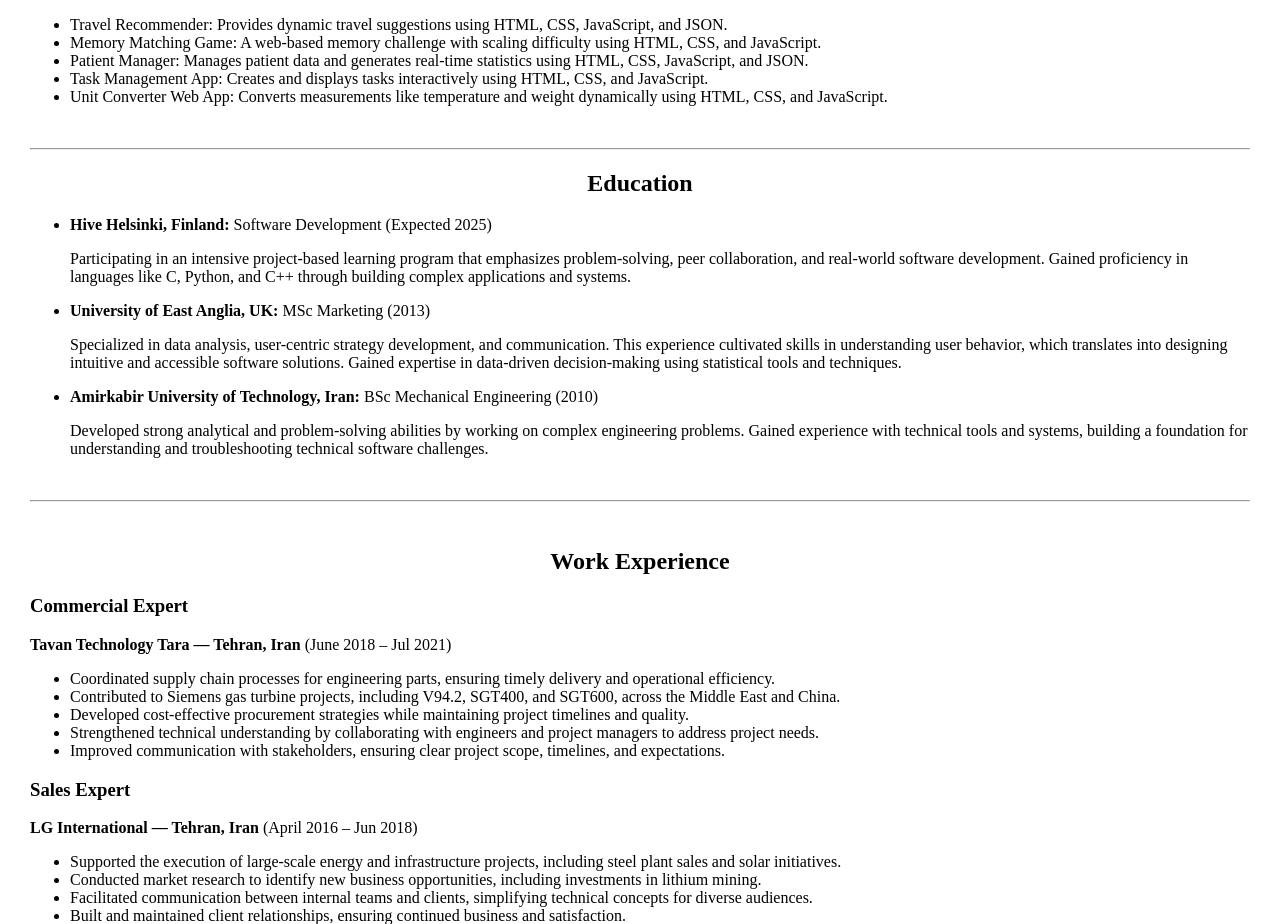
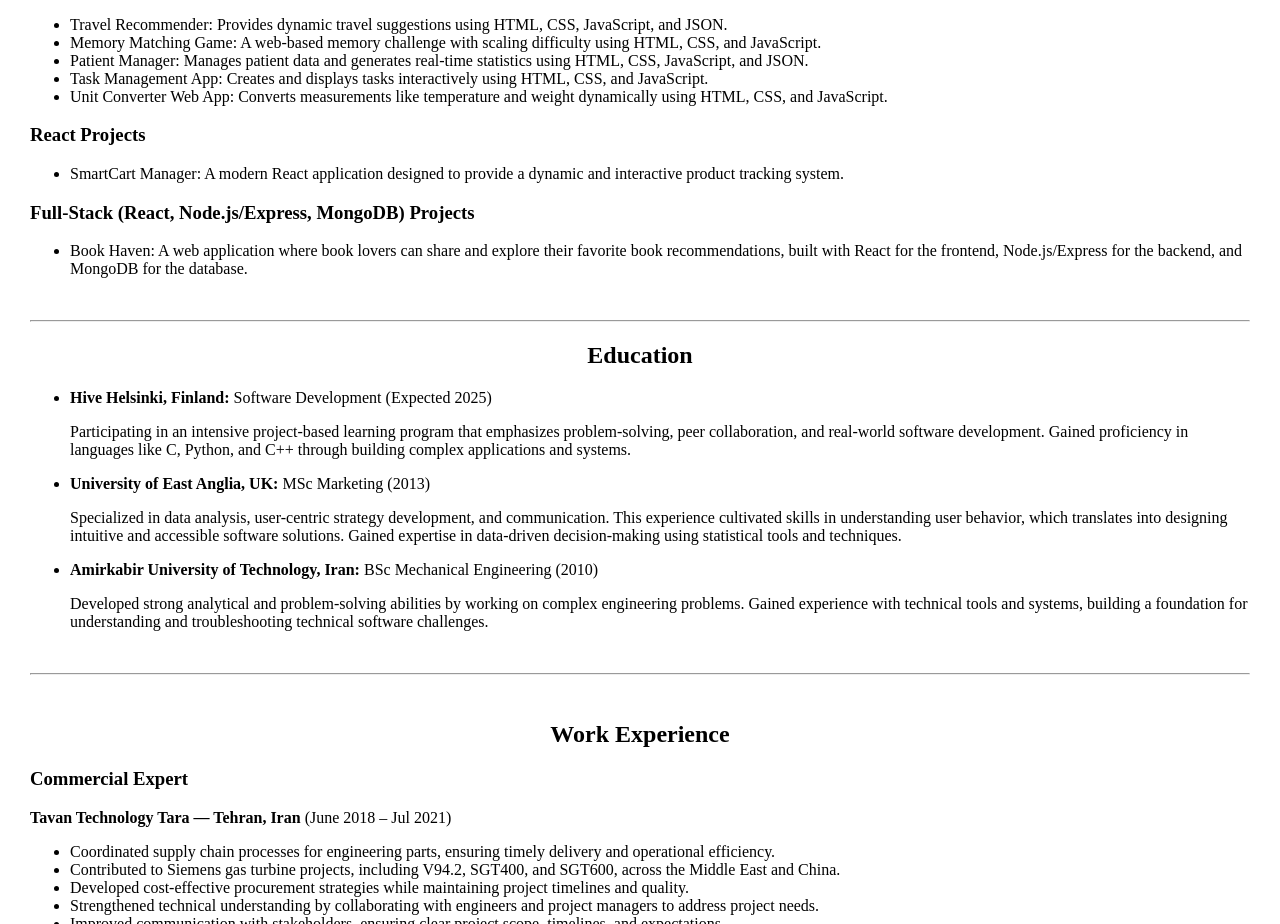
Before and after one commit to nima-nourinejad/resume, a plain HTML site: page index.html in a window 1280 px wide. Shown: the part 1500-2424 px from the top of the page. Drawn offline with Linux system fonts and the light colour scheme.

Commit message:
Update index.html

```diff
--- a/index.html
+++ b/index.html
@@ -96,6 +96,17 @@
             <li>Task Management App: Creates and displays tasks interactively using HTML, CSS, and JavaScript.</li>
             <li>Unit Converter Web App: Converts measurements like temperature and weight dynamically using HTML, CSS, and JavaScript.</li>
         </ul>
+
+        <h3>React Projects</h3>
+        <ul>
+            <li>SmartCart Manager: A modern React application designed to provide a dynamic and interactive product tracking system.</li>
+        </ul>
+
+        <h3>Full-Stack (React, Node.js/Express, MongoDB) Projects</h3>
+        <ul>
+            <li>Book Haven: A web application where book lovers can share and explore their favorite book recommendations, built with React for the frontend, Node.js/Express for the backend, and MongoDB for the database.</li>
+        </ul>
+
     </section>
 <br><hr><be>
 
```
